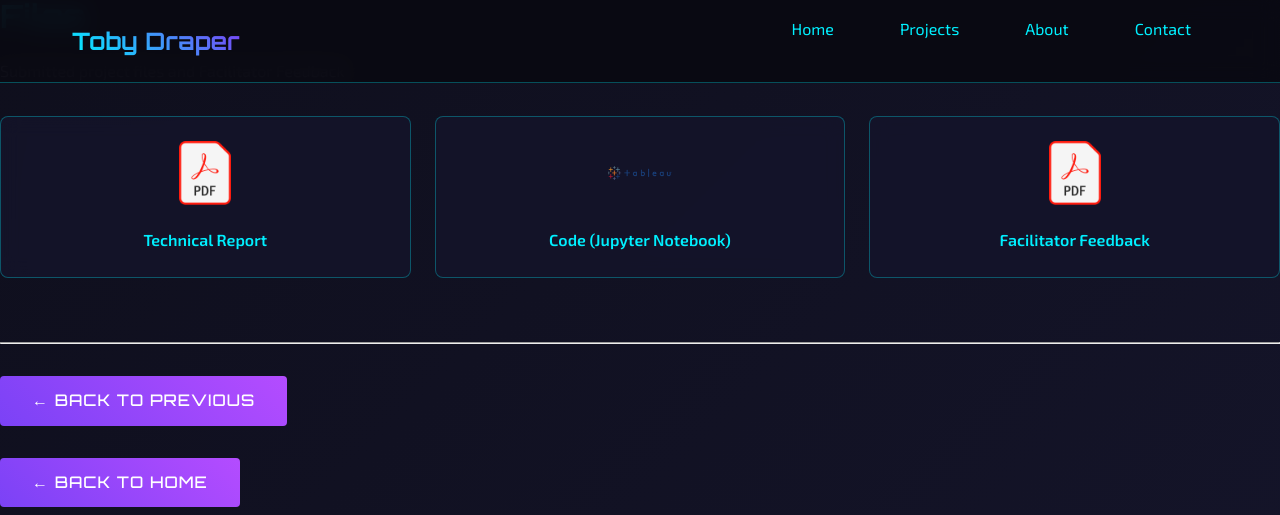
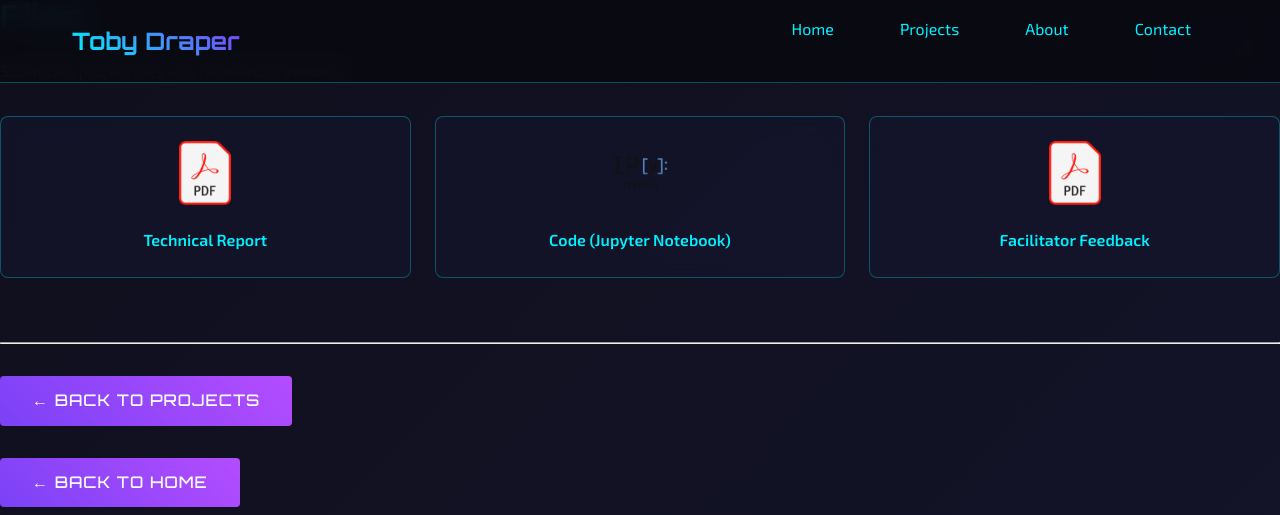
Before and after one commit to drapertoby/portfolio-toby-draper, a Jekyll site: the page built from nhs.md, in a window 1280 px wide and 900 px high, scrolled down 1560 px. Shown: the top 515 px of the window. Built offline with Jekyll 4.4.1, drawn with Linux system fonts in a browser that asks for light colours.

Commit message:
Update nhs.md
icon image for python code and feedback doc link fixed

```diff
--- a/nhs.md
+++ b/nhs.md
@@ -52,6 +52,7 @@ permalink: /nhs/
 
 </div>
 </div>
+
 ---
 
 ## Files
@@ -64,18 +65,18 @@ permalink: /nhs/
     <div><a href="https://github.com/drapertoby/TD_Data_Projects/raw/main/nhs_appointment_analysis/Draper_Toby_DA201_Assignment_Report.pdf" target="_blank" rel="noopener"><strong>Technical Report</strong></a></div>
   </div>
   <div class="file-item card">
-    <img src="/portfolio-toby-draper/icons/tableau_icon.png" class="file-icon">
+    <img src="/portfolio-toby-draper/icons/IPy-logo.png" class="file-icon">
     <div><a href="https://github.com/drapertoby/TD_Data_Projects/raw/main/nhs_appointment_analysis/Draper_Toby_DA201_Assignment_Notebook.ipynb" target="_blank" rel="noopener"><strong>Code (Jupyter Notebook)</strong></a></div>
   </div>
   <div class="file-item card">
     <img src="/portfolio-toby-draper/icons/pdf_icon.png" class="file-icon">
-    <div><a href="https://github.com/drapertoby/TD_Data_Projects/raw/main/nhs_appointment_analysis/Draper_Toby_DA201_Assignment_Report.pdf" target="_blank" rel="noopener"><strong>Facilitator Feedback</strong></a></div>
+    <div><a href="https://github.com/drapertoby/TD_Data_Projects/raw/main/nhs_appointment_analysis/Toby_Draper_Assignment_Feedback.pdf" target="_blank" rel="noopener"><strong>Facilitator Feedback</strong></a></div>
   </div>
 </div>
 ---
 
 <div class="back-home">
-  <a href="/portfolio-toby-draper/projects/" class="btn">← Back to Previous</a>
+  <a href="/portfolio-toby-draper/projects/" class="btn">← Back to Projects</a>
 </div>
 <div class="back-home">
   <a href="/portfolio-toby-draper/" class="btn">← Back to Home</a>
```
